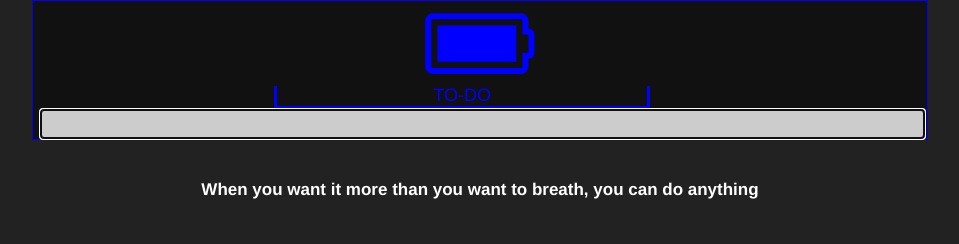
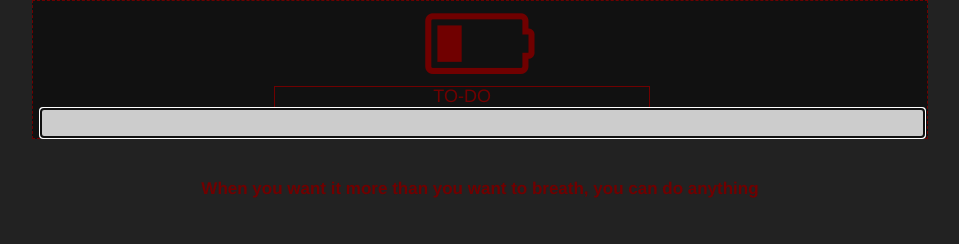
Before and after one commit to tech-tron/to-do-list, a plain HTML site: page index.html in a window 1280 px wide. Shown: the whole page, without its empty margins (160-1119 px from the left). Drawn offline with nearby package versions, Linux system fonts and the light colour scheme.

Commit message:
cycle color and battery

```diff
--- a/index.html
+++ b/index.html
@@ -10,7 +10,7 @@
 
 <body>
   <div id="header">
-    <i id="battery" class="fa fa-battery-full fa-5x"></i>
+    <i id="battery" class="fa fa-cogs fa-5x"></i>
     <h4 id="title">TO-DO</h4>
     <input id="userInput" type="text">
 <!--no button, easier to hit enter than click button as a phone user -->
--- a/main.js
+++ b/main.js
@@ -1,22 +1,49 @@
-//add quote
 $(document).ready(function(){
   var userInput = document.getElementById('userInput');
 
   getQuote();
-  var idHolder = 0;
-  userInput.focus()
 
+  var color = [
+    "#700000",
+    "#700000",
+    "#FF9900",
+    "#FFCC11",
+    "#32CD32"
+  ];
+
+  var counter = 0;
+
+  userInput.focus();
   userInput.onkeyup = function(event){
     if(event.which === 13){
       addListItem(userInput.value)
+    };
+  };
+
+  setInterval(updateColor, 400);
+
+  function updateColor() {
+    document.getElementById('quote').style.color = color[counter];
+    document.getElementById('header').style.color = color[counter];
+    document.getElementById('header').style.border = "1px "+color[counter]+" dashed";
+    document.getElementById('title').style.border = "1px "+color[counter]+" solid";
+    document.getElementById('list').style.borderRight = "1px "+color[counter]+" dashed";
+    document.getElementById('list').style.borderLeft = "1px "+color[counter]+" dashed";
+    document.getElementById('list').style.backgroundColor = color[counter];
+    document.getElementById('battery').className = "fa fa-battery-"+counter+" fa-5x"
+    counter++;
+    if(counter < 2){
+      document.getElementById('header').style.backgroundColor = "#fff";
+    }else{
+      document.getElementById('header').style.backgroundColor = "#111"
     }
-  }
-
-
+    if(counter  == 5){
+      counter = 0;
+    };
+  };
 
   function addListItem(text){
-    idHolder++;
-    $('#list').append('<p id="'+idHolder+'">'+text+'</p>')
+    $('#list').append('<p id="listItem">'+text+'</p>')
     userInput.focus();
     userInput.select();
   }
@@ -28,4 +55,5 @@ $(document).ready(function(){
     var jAuthor
     $('#quote').text(jQuote);
   }
+
 })
--- a/style.css
+++ b/style.css
@@ -6,7 +6,7 @@ body
 }
 #header
 {
-  color: blue;/*later will be a js variable*/
+  color: blue;
   text-align: center;
   border: 1px blue solid;
   width: 70%;
@@ -38,21 +38,16 @@ body
 }
 #list
 {
-
+  font: 400 70px/0.8 'Great Vibes', Helvetica, sans-serif;
+  text-shadow: 4px 4px 3px rgba(0,0,0,0.5);
+  width: 70%;
+  color: #fff;
+  margin-left: 15%;
+  text-align: center;
+  border-left: 1px blue solid;
+  border-right: 1px blue solid;
 }
-p
+#listItem:nth-child(even)
 {
-  font: 400 70px/0.8 'Great Vibes', Helvetica, sans-serif;
-  text-shadow: 4px 4px 3px rgba(0,0,0,0.1);
-  width: 70%;
-  margin: 0px;
-  padding: 2%;
-  margin-left: 15%;
-  background-color: #555;
-  color: blue;
-  text-align: center;
+  background-color: #333;
 }
-p:nth-child(even)
-{
-  background-color: #999;
-}
```
